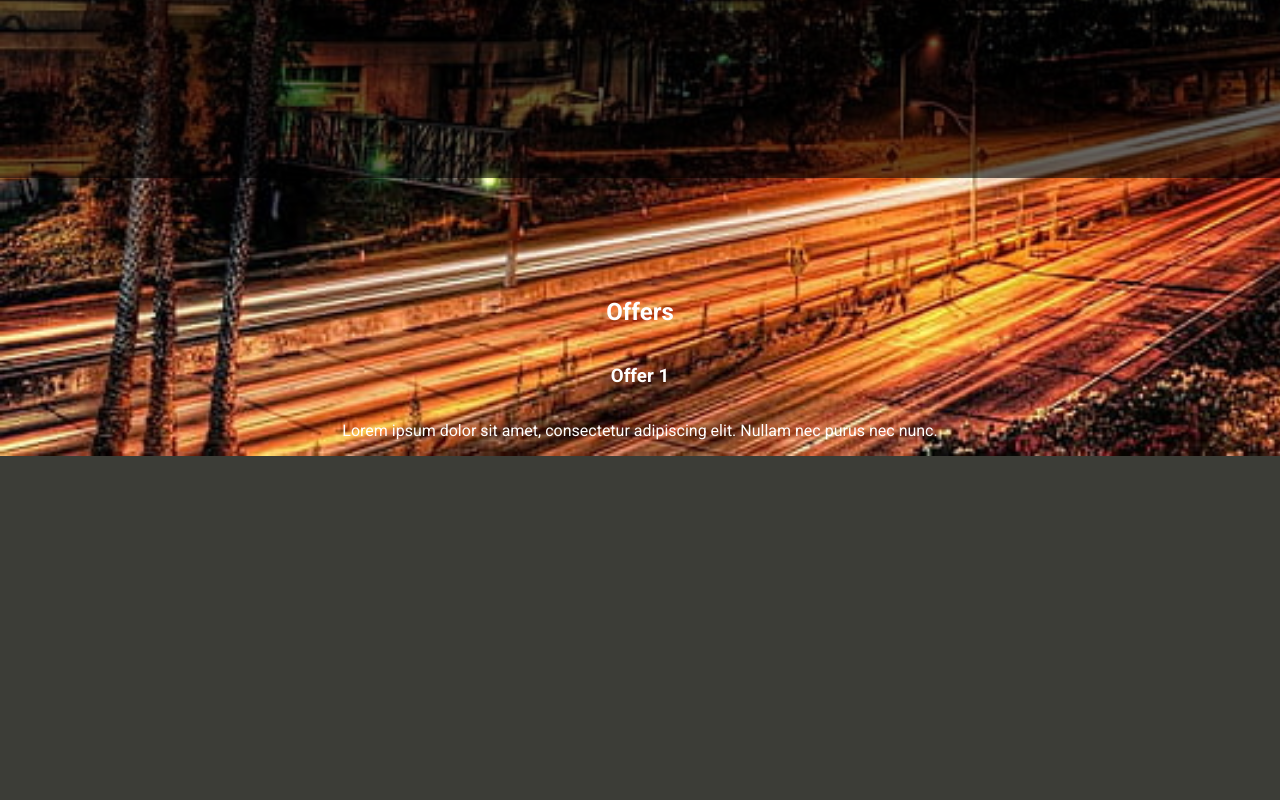
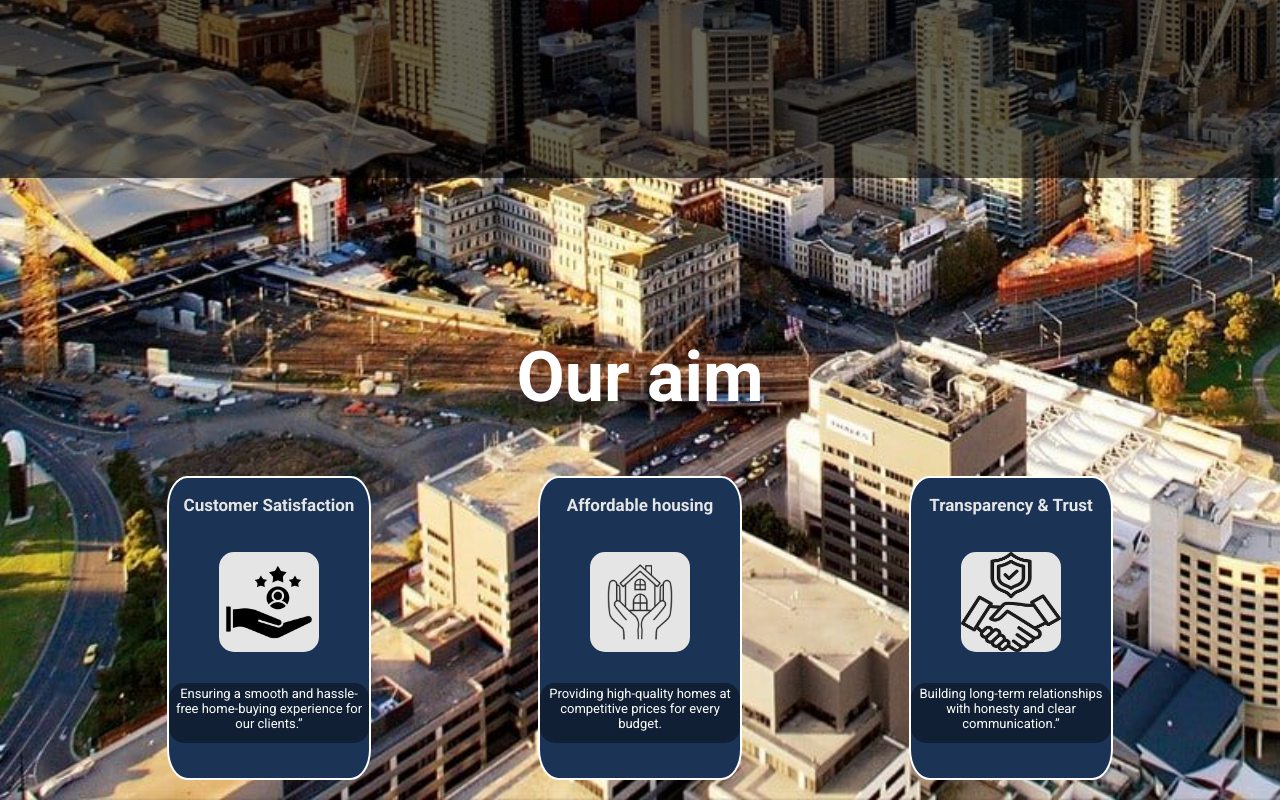
Before and after one commit to 23DP1ALuck/RealEstateLucky, a plain HTML site: page index.html in a window 1280 px wide. Shown: the part 622-1422 px from the top of the page. Before the commit the page ends 1078 px from the top, so only its background shows below. Drawn offline with Linux system fonts and the light colour scheme; a web font is replaced by a local one.

Commit message:
Add aimCards, test from other device

```diff
--- a/index.html
+++ b/index.html
@@ -23,7 +23,7 @@
                     <a href="#mainPage">Home</a>
                 </div>
                 <div class="navBarBtn">
-                    <a href="#offers">Offers</a>
+                    <a href="#aim">Our aim</a>
                 </div>
                 <div class="navBarBtn">
                     About us
@@ -54,18 +54,25 @@
             </div>
 
         </section>
-        <section id="offers">
-            <h2 id="offersTitle">
-                Offers
+        <section id="aim">
+            <h1 id="aimTitle">
+                Our aim
             </h2>
-            <div id="offersContainer">
-                <div class="offer">
-                    <h3 class="offerTitle">
-                        Offer 1
-                    </h3>
-                    <p class="offerDescription">
-                        Lorem ipsum dolor sit amet, consectetur adipiscing elit. Nullam nec purus nec nunc.
-                    </p>
+            <div id="aimCardsContainer">
+                <div class="aimCard">
+                    <h3>Customer Satisfaction</h3>
+                    <img src="src/images/1card.jpg" alt="Customer sutisfaction" class="aimCardImg">
+                    <p class="aimCardText"> Ensuring a smooth and hassle-free home-buying experience for our clients.”</p>
+                </div>
+                <div class="aimCard">
+                    <h3>Affordable housing</h3>
+                    <img src="src/images/2card.jpg" alt="Affordable housing" class="aimCardImg">
+                    <p class="aimCardText">Providing high-quality homes at competitive prices for every budget.</p>
+                </div>
+                <div class="aimCard">
+                    <h3>Transparency & Trust</h3>
+                    <img src="src/images/3card.jpg" alt="Transparency & Trust" class="aimCardImg">
+                    <p class="aimCardText">Building long-term relationships with honesty and clear communication.”</p>
                 </div>
             </div>
         </section>
--- a/src/css/main.css
+++ b/src/css/main.css
@@ -16,7 +16,7 @@ body{
     font-family: Roboto, serif;
     margin: 0;
     background-color: #3C3D37;
-    background-image: url("../images/test2.jpg");
+    background-image: url("../images/test.jpg");
     background-size: cover;
     position: relative;
     min-height: 100vh;
@@ -126,7 +126,7 @@ nav{
     top: 35px;
     left: 0;
     width: 0;
-    height: 4px;
+    height: 3px;
     background-color: white;
     border-radius: 30px;
     animation: 1s ease-in 1 underline;
@@ -187,17 +187,71 @@ nav{
 #heroSubtitle{
     animation: 1s ease-out 0s 1 slideInLeftSubHero;
 }
-#offers{
-    display: flex;
-    flex-direction: column;
-    justify-content: center;
-    align-items: center;
+#aim{
     position: relative;
+}
+#aim > h1{
+    text-align: center;
+    font-size: 70px;
     color: white;
 }
-.offer{
+#aimCardsContainer{
     display: flex;
-    flex-direction: column;
+    justify-content: space-evenly;
     align-items: center;
-    justify-content: center;
+    /* margin-top: 50px; */
+    margin-bottom: 20px;
 }
+.aimCard{
+    text-align: center;
+    color: white;
+    width: 200px;
+    height: 300px;
+    background-color: #1E3A5F;
+    border-radius: 10%;
+    position: relative;
+    border: 2px solid #ffffff;
+    transition: all ease-in-out 0.3s;
+}
+.aimCard:hover{
+    transform: scale(1.1);
+}
+.aimCard > h3{
+    font-weight: bold;
+    font-size: 17px;
+}
+.aimCard::before{
+    background-color: rgba(0, 0, 0, 0.1);
+    transition: all ease-in-out 0.3s;
+    content: "";
+    left: 0;
+    height: 100%;
+    position: absolute;
+    width: 100%;
+    border-radius: 10%;
+}
+.aimCard::after{
+    display: flex;
+    content: "";
+    position: absolute;
+    bottom: 0;
+    left: 0;
+    margin-bottom: 35px;
+    width: 100%;
+    height: 20%;
+    border-radius: 15px;
+    background-color: rgba(0, 0, 0, 0.4);
+}
+.aimCard > .aimCardImg{
+    width: 100px;
+    height: 100px;
+    margin: 0 auto;
+    margin-top: 20px;
+    border-radius: 15px;
+}
+.aimCard > .aimCardText{
+    margin-top: 30px;
+    font-size: 13px;
+    z-index: 2;
+    position: relative;
+}
```
Also changed, not shown: src/images/1card.jpg (added), src/images/2card.jpg (added), src/images/3card.jpg (added).
